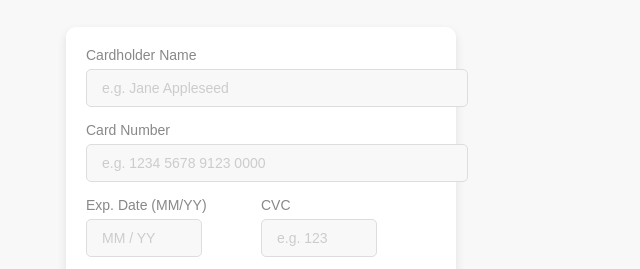
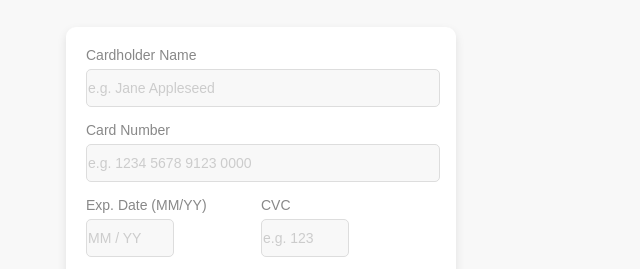
Before and after one commit to DanielM3218/creditCardReviewPage, a plain HTML site: page index.html in a window 1280 px wide. Shown: the part 220-489 px from the top of the page, 571-1211 px from the left. Drawn offline with Linux system fonts and the light colour scheme.

Commit message:
last update

```diff
--- a/style.css
+++ b/style.css
@@ -79,7 +79,7 @@ body{
   input[type="text"],
   input[type="number"] {
     width: 100%;
-    padding: 10px 15px;
+    padding: 10px 1px;
     margin-bottom: 15px;
     border: 1px solid #ddd;
     border-radius: 5px;
```
